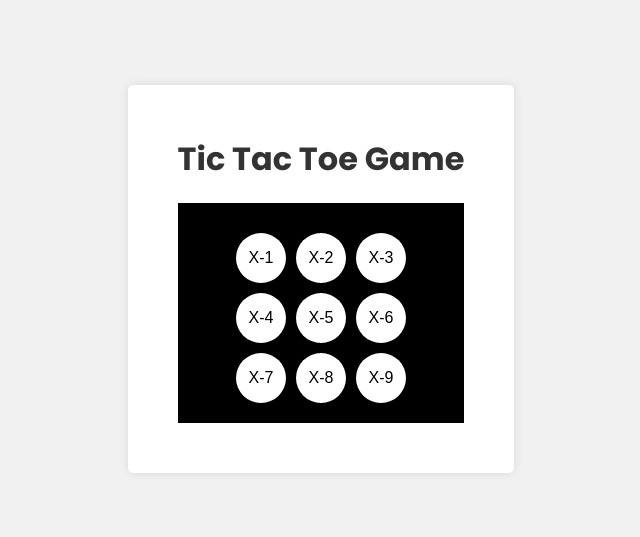
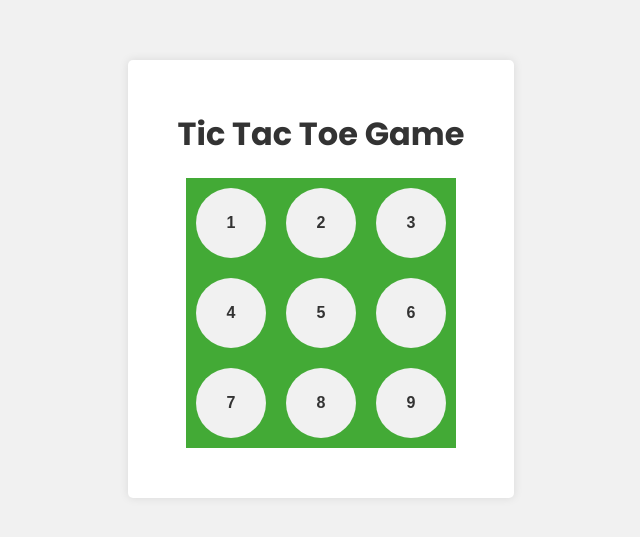
Before and after one commit to MrOLU24/tik-toc-toe, a React (Vite) app: page / in a window 1280 px wide. Shown: the part 121-658 px from the top of the page, without its empty margins (319-959 px from the left). Built offline with nearby package versions, Linux system fonts and the light colour scheme.

Commit message:
rename components

```diff
--- a/src/App.css
+++ b/src/App.css
@@ -26,26 +26,23 @@
   color: #333;
   margin-bottom: 20px;
 }
-.square {
-  background-color: black;
+.board-row{
+  background-color: rgb(67, 170, 54);
+  display: flex;
   width: 100%;
-  padding: 20px;
-  display: flex;
-  flex-direction: column;
   justify-content: center;
   align-items: center;
 }
-.square .square-row {
-  display: flex;
-  gap: 10px;
-}
-.square .square-row button{
-  background-color: #fff;
+.board-row .square{
+  padding: 20px;
+  margin: 10px;
+  background-color: #f1f1f1;
   border: none;
-  width: 50px;
-  height: 50px;
-  margin-top: 10px;
   border-radius: 50%;
+  width: 70px;
+  height: 70px;
   font-size: 1rem;
+  font-weight: 600;
+  color: #333;
   cursor: pointer;
 }
--- a/src/components/Square.jsx
+++ b/src/components/Square.jsx
@@ -1,24 +1,24 @@
 import react from "react";
 
-const Square = () => {
+const Board = () => {
   return (
-    <main className="square">
-      <div className="square-row">
-        <button>X-1</button>
-        <button>X-2</button>
-        <button>X-3</button>
+    <main>
+      <div className="board-row">
+        <button className="square">1</button>
+        <button className="square">2</button>
+        <button className="square">3</button>
       </div>
-      <div className="square-row">
-        <button>X-4</button>
-        <button>X-5</button>
-        <button>X-6</button>
+      <div className="board-row">
+        <button className="square">4</button>
+        <button className="square">5</button>
+        <button className="square">6</button>
       </div>
-      <div className="square-row">
-        <button>X-7</button>
-        <button>X-8</button>
-        <button>X-9</button>
+      <div className="board-row">
+        <button className="square">7</button>
+        <button className="square">8</button>
+        <button className="square">9</button>
       </div>
     </main>
   );
 };
-export default Square;
+export default Board;
```
